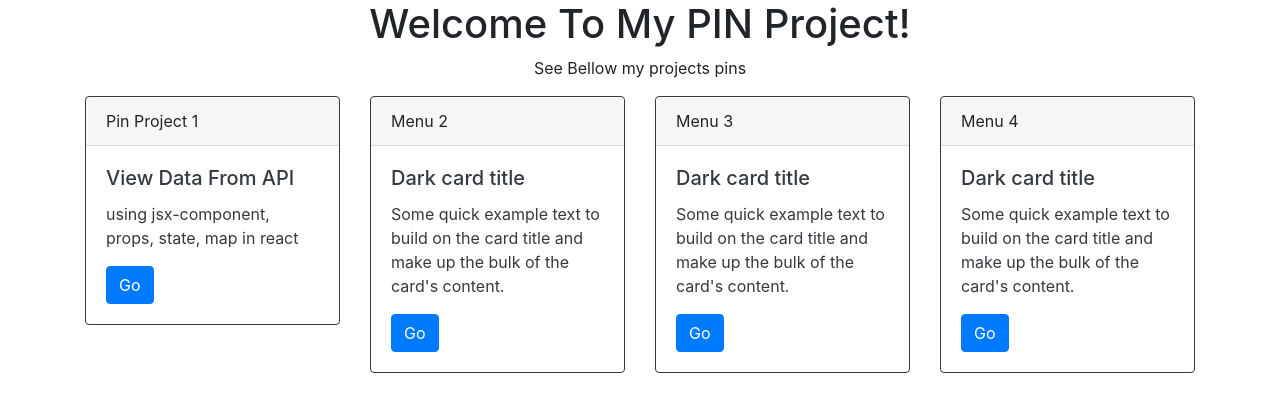
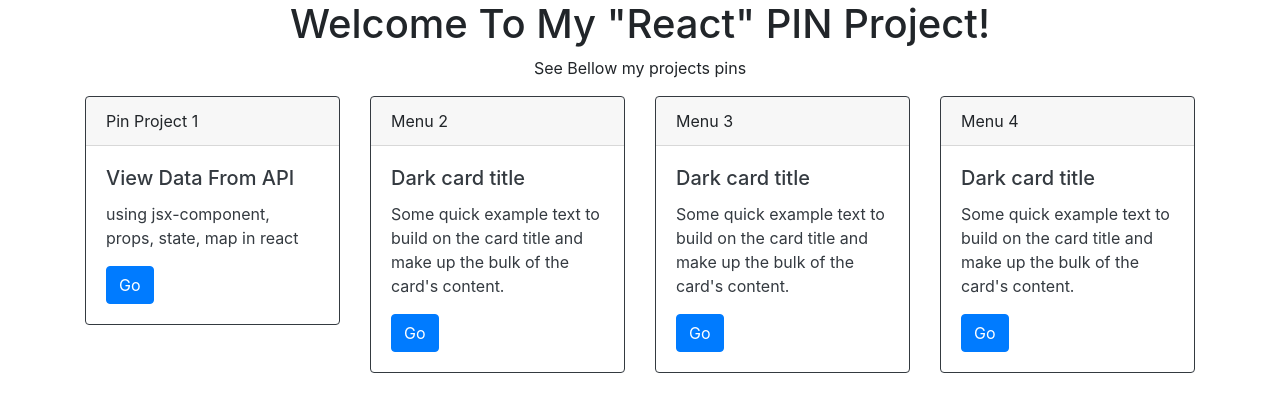
Before and after one commit to sultan0/reactpin, a React (Create React App) app: page / in a window 1280 px wide. Shown: the top 412 px of the page. Built offline with nearby package versions, Linux system fonts and the light colour scheme.

Commit message:
first netlify commit check

```diff
--- a/src/components/header.js
+++ b/src/components/header.js
@@ -11,7 +11,7 @@ class Header extends Component{
                     <div className="row">
                         <div className="col-lg-12 col-sm-12 col-xs-12">
                             <div className="text-center mb-20">
-                                <h1>Welcome To My PIN Project!</h1>
+                                <h1>Welcome To My "React" PIN Project!</h1>
                                 <p>See Bellow my projects pins</p>
                             </div>
                         </div>
```
